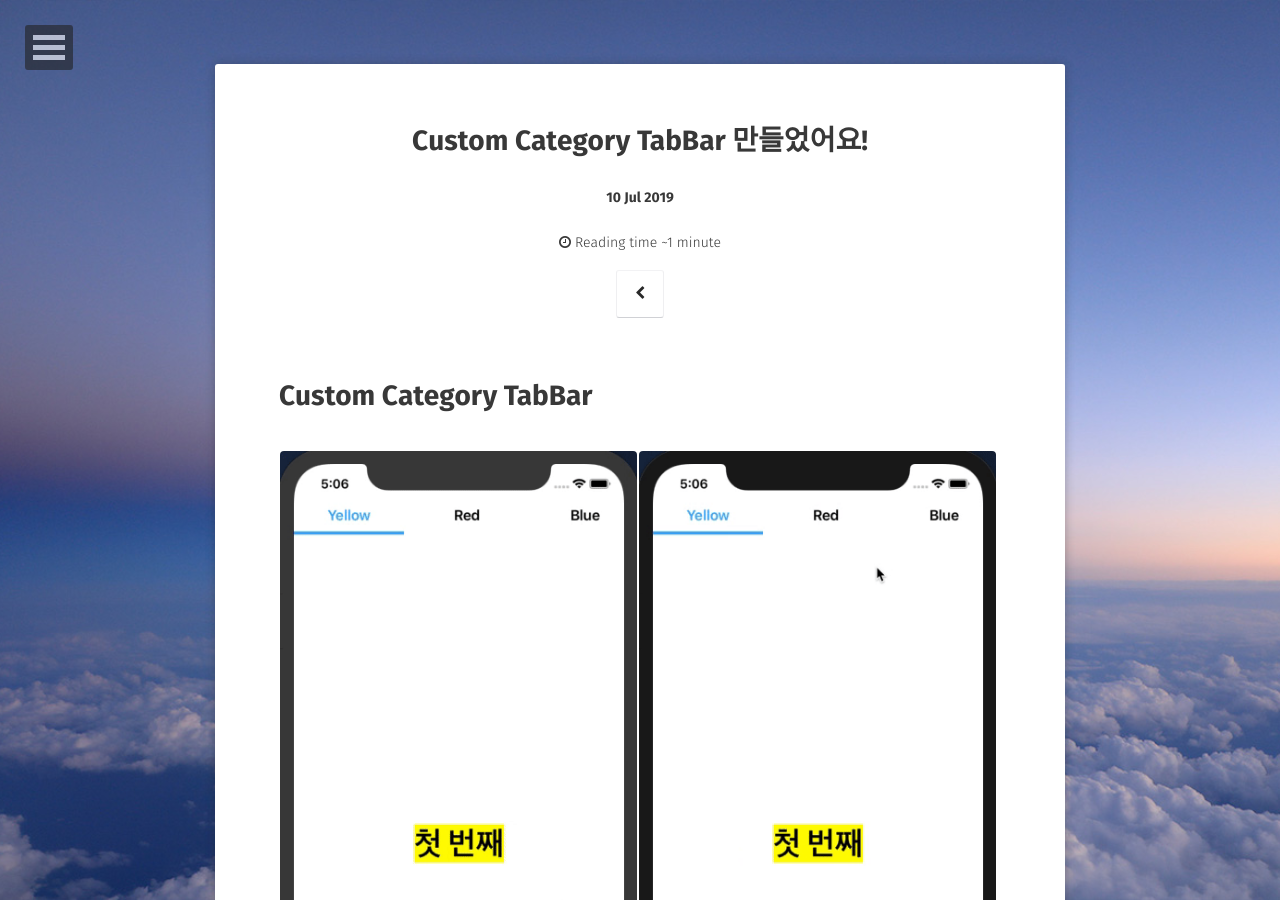
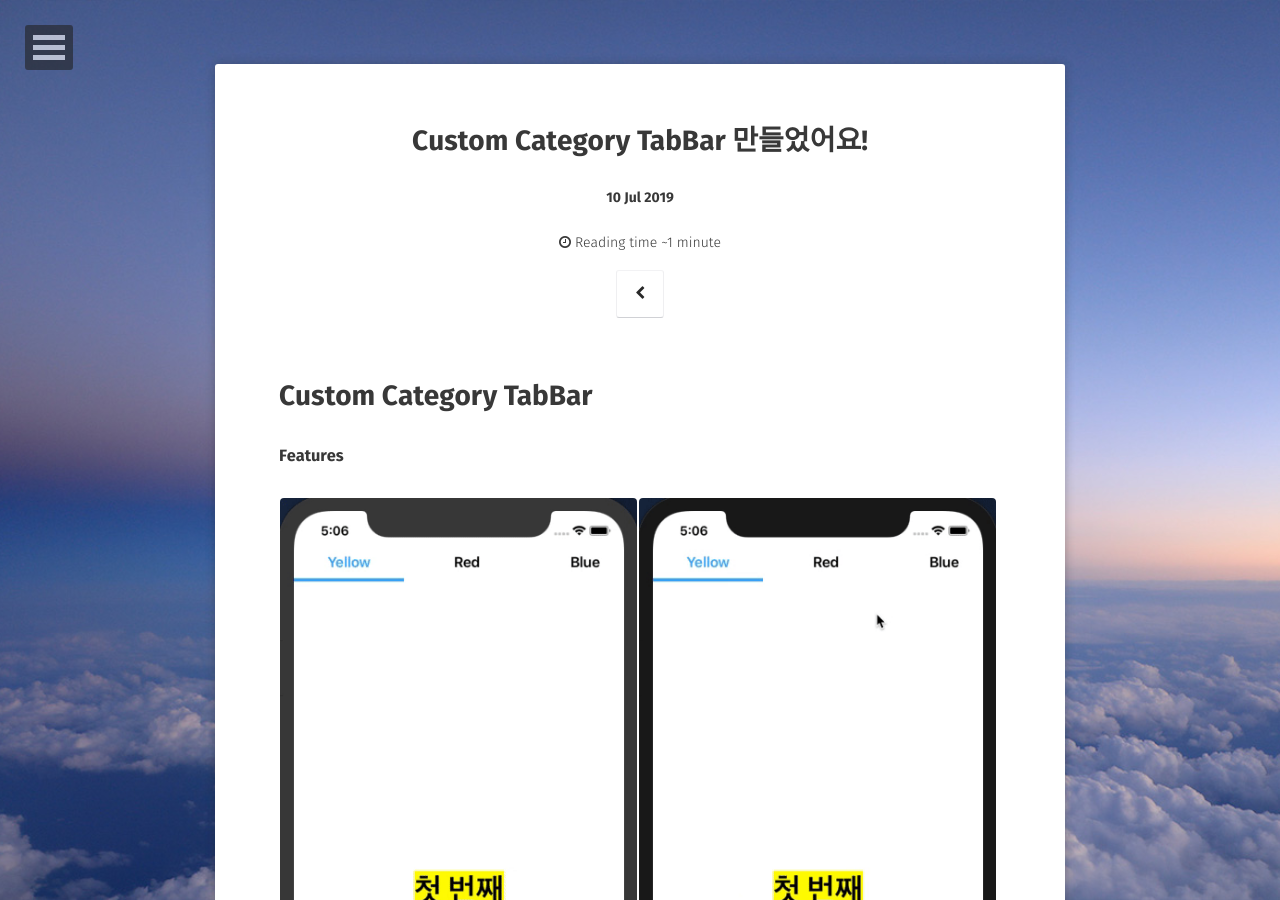
Before and after one commit to DanJeong-KR/changSic.github.io, a Jekyll site: the page built from _posts/2019-07-16-CustomCategoryView.md, in a window 1280 px wide and 900 px high. Built offline with Jekyll 4.4.1, drawn with Linux system fonts in a browser that asks for light colours; some web fonts are replaced; comment, search, counter and statistics services are not loaded; some of the changed text lies outside the part shown.

```diff
--- a/_posts/2019-07-16-CustomCategoryView.md
+++ b/_posts/2019-07-16-CustomCategoryView.md
@@ -12,12 +12,16 @@ comments: true
 
 # Custom Category TabBar
 
+### Features
 <figure class="half">
 	<img src="/assets/ViewTouch.gif">
 	<img src="/assets/CategoryTouch.gif">
 </figure>
 
 <figure>
-	<a href="/assets/ScrollingWithIndicatorBar.gif"><img src="/assets/ViewTouch.gif"></a>
+	<a href="/assets/ScrollingWithIndicatorBar.gif"><img src="/assets/ScrollingWithIndicatorBar.gif"></a>
   <figcaption>카테고리를 스크롤 해도 파란색 IndicatorBar가 따라갑니다 </figcaption>
 </figure>
+
+### Usage
+1. DownLoad My DemoProject
```
